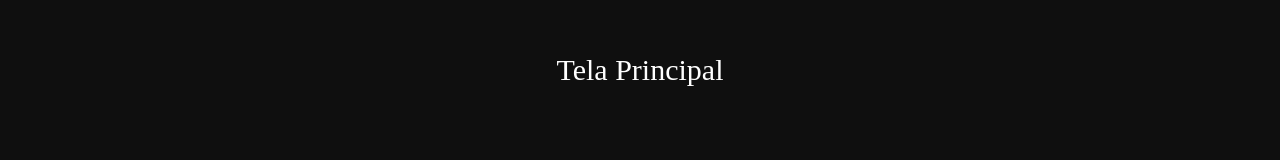
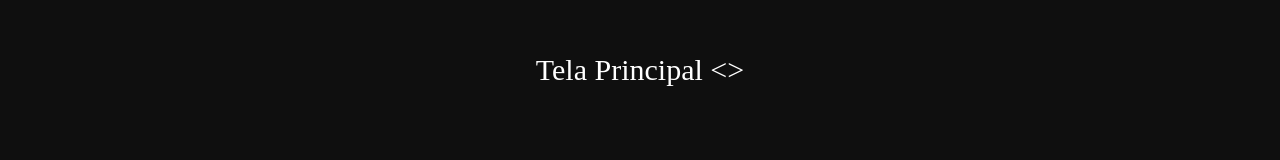
Before and after one commit to Calf97/dog-cookies, a Vue app: page / in a window 1280 px wide. Shown: the part 283-443 px from the top of the page. Built offline with nearby package versions, Linux system fonts and the light colour scheme.

Commit message:
add base url

```diff
--- a/src/App.vue
+++ b/src/App.vue
@@ -1,7 +1,7 @@
 <script setup></script>
 
 <template>
-  <div class="app">Tela Principal</div>
+  <div class="app">Tela Principal <></div>
 </template>
 
 <style>
```
